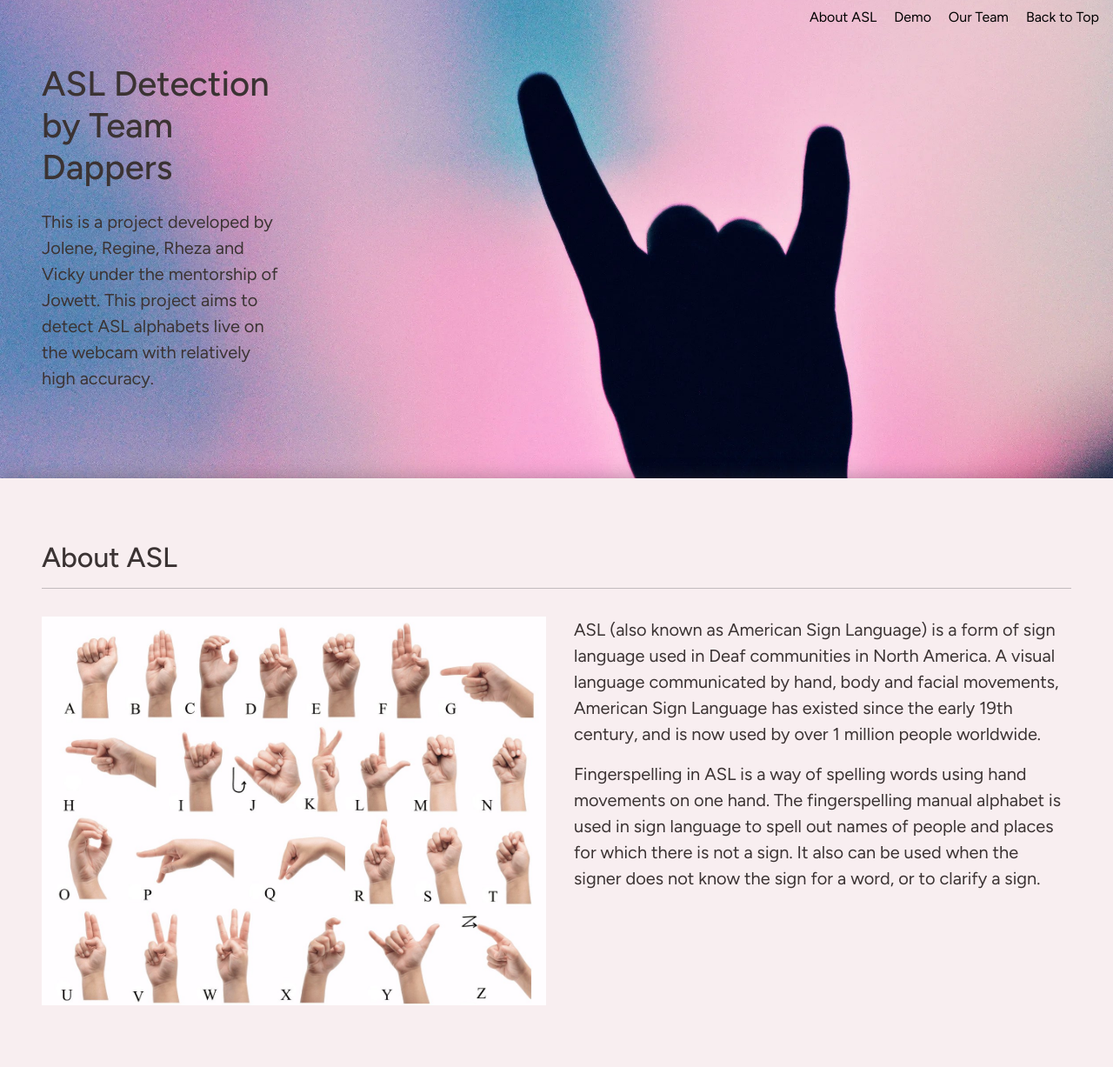
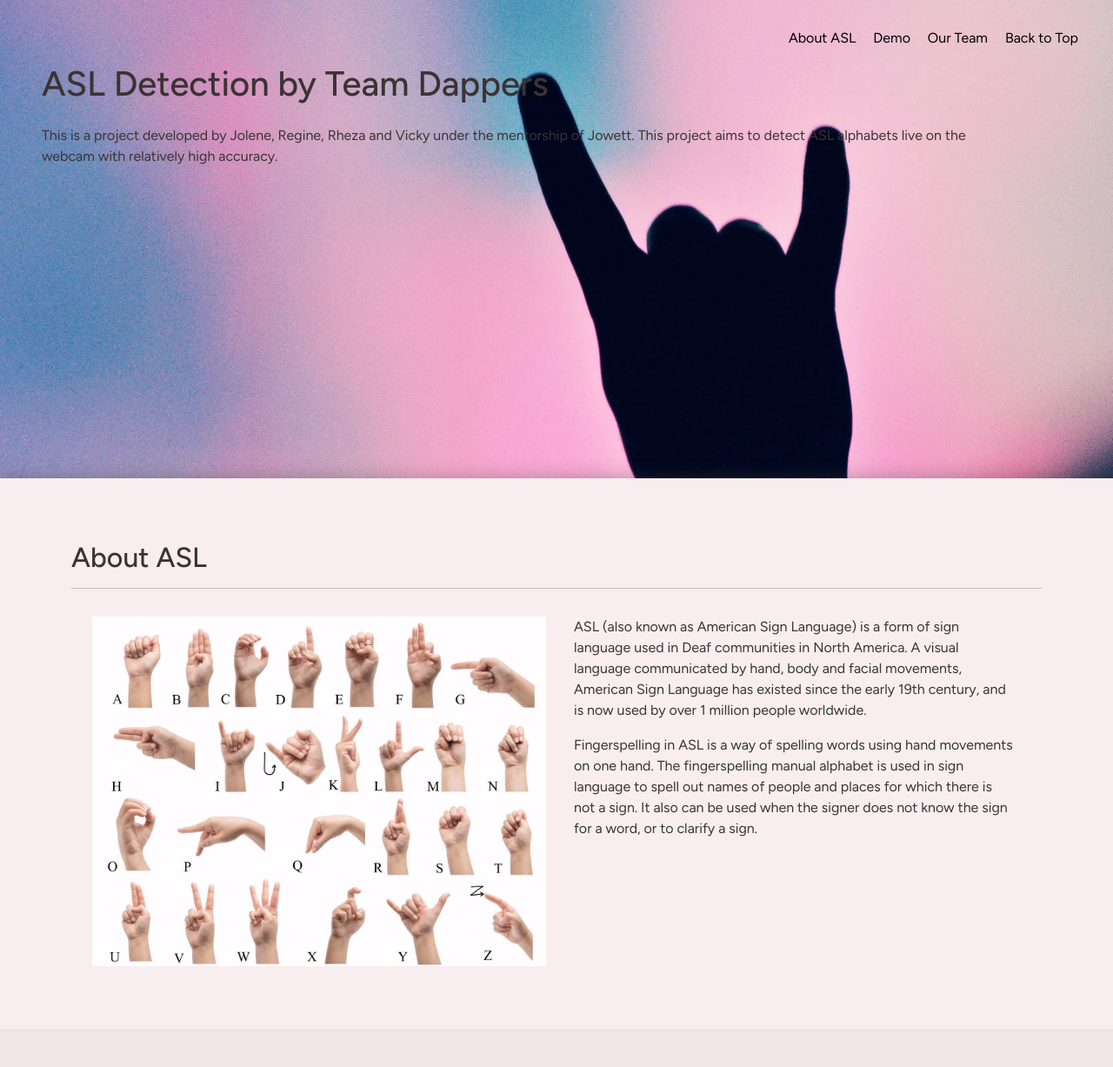
Before and after one commit to JowettC/asl_image_recog, a Flask app: page / in a window 1280 px wide. Shown: the top 1227 px of the page at 87% size. Run offline with Flask 2, Linux system fonts and the light colour scheme.

Commit message:
frontend changes

```diff
--- a/templates/index.html
+++ b/templates/index.html
@@ -27,7 +27,7 @@
 		}
 
 		p {
-			font-size: 20px;
+			/* font-size: 20px; */
 		}
 
 		.parallax {
@@ -69,7 +69,7 @@
 
 <body>
 	<div class="d-flex justify-content-end pe-2">
-		<ul style="position:fixed;z-index:0" class="pt-2">
+		<ul style="position:fixed;z-index:0" class="pt-2 m-4">
 			<li class="d-inline p-2"><a href="#about">About ASL</a></li>
 			<li class="d-inline p-2"><a href="#demo">Demo</a></li>
 			<li class="d-inline p-2"><a href="#team">Our Team</a></li>
@@ -80,7 +80,7 @@
 		<div class="row" id="top">
 			<div class="parallax" style="background-image:url( {{header_img}} );z-index:-1;">
 
-				<div class="w-25 ps-5 py-4" style="position:fixed;z-index:0">
+				<div class="ps-5 py-4 container" style="position:fixed;z-index:0">
 					<h1 class="mt-5 mb-4">ASL Detection by Team Dappers</h1>
 					<p class="mb-4">This is a project developed by Jolene, Regine, Rheza and Vicky under the mentorship
 						of Jowett. This project aims to detect ASL alphabets live on the webcam with relatively high
@@ -90,29 +90,37 @@
 		</div>
 
 		<div class="content">
-			<div class="px-5 py-4 m-0" style="background-color: #f8eef0;" id="about">
+			<div class=" cpx-5 py-4 m-0" style="background-color: #f8eef0;" id="about">
+				<div class="container">
 					<h2 class="mt-5">About ASL</h2>
 					<hr class="pb-0 mb-0">
 
-				<div class="row pt-3">
+					<div class="container mx-auto row pt-3">
 						<div class="col-6 mb-5">
 							<img src="{{asl_chart}}" class="w-100 mt-3">
 						</div>
 						<div class="col-6 mb-5">
-					<p class="mt-3 px-2">ASL (also known as American Sign Language) is a form of sign language used in Deaf communities in North America. A visual language communicated by hand, body and facial movements,
-						American Sign Language has existed since the early 19th century, and is now used by over 1 million
+							<p class="mt-3 px-2">ASL (also known as American Sign Language) is a form of sign language
+								used in Deaf communities in North America. A visual language communicated by hand, body
+								and facial movements,
+								American Sign Language has existed since the early 19th century, and is now used by over
+								1 million
 								people worldwide.
 							</p>
 							<p class="mt-3 px-2">
-						Fingerspelling in ASL is a way of spelling words using hand movements on one hand. The fingerspelling manual alphabet is used in sign language to spell out names of people and places for which there is not a sign. It also can be used when the signer does not know the sign for a word, or to clarify a sign.
+								Fingerspelling in ASL is a way of spelling words using hand movements on one hand. The
+								fingerspelling manual alphabet is used in sign language to spell out names of people and
+								places for which there is not a sign. It also can be used when the signer does not know
+								the sign for a word, or to clarify a sign.
 							</p>
 
 						</div>
 					</div>
 				</div>
+			</div>
 
 			<div id="demo" style="background-color: #f0e6e7;" class="px-5 py-4 m-0">
-
+					<div class="container">
 				<div>
 					<h2 class="mt-5">Live Demo</h2>
 					<hr class="pb-0 mb-0">
@@ -144,8 +152,10 @@
 					</div>
 				</div>
 			</div>
+			</div>
 
 			<div class="px-5 py-4 m-0" style="background-color: #e9dddd;" id="team">
+				<div class="container">
 				<h2 class="mt-5">Our Team</h2>
 				<hr class="pb-0 mb-0">
 
@@ -170,9 +180,11 @@
 					</div>
 				</div>
 				</div>
+			</div>
 
 			<div class="row text-center p-5" style="background-color:#dbcbcb;">
-				<small style="color:rgb(96, 96, 96)">This site and its functionalities are made and developed by Team Dappers.</small>
+				<small style="color:rgb(96, 96, 96)">This site and its functionalities are made and developed by Team
+					Dappers.</small>
 			</div>
 		</div>
 </body>
```
Lines whose indentation alone changed are shown as unchanged.
